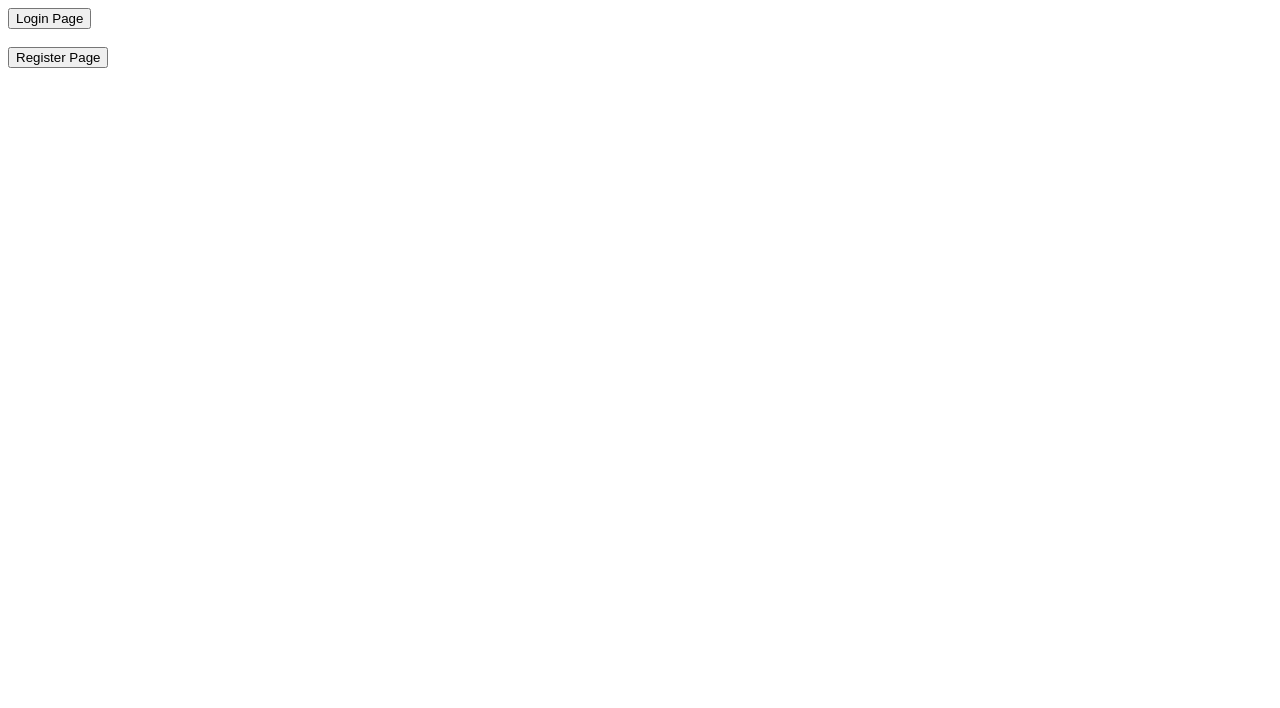
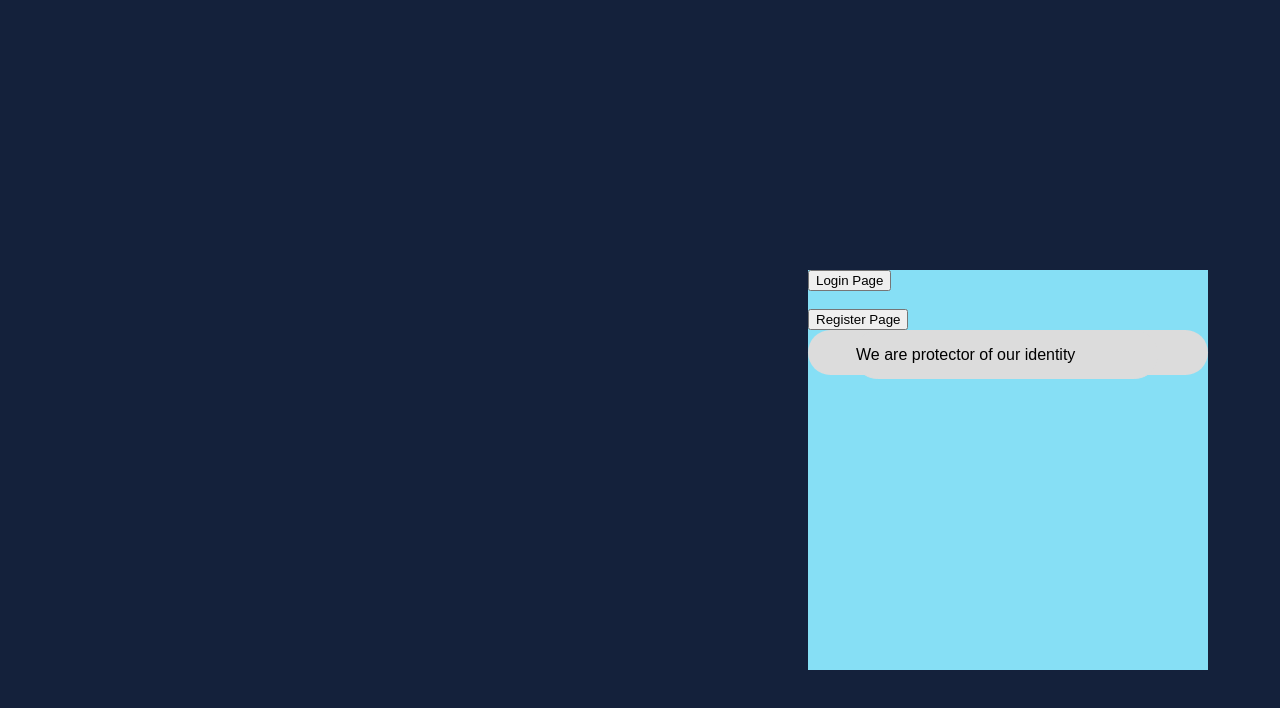
Before and after one commit to ankitverma-123-code/SecureMessaging, a plain HTML site: page app/views/index.html in a window 1280 px wide. Drawn offline with Linux system fonts and the light colour scheme.

Commit message:
backEnd sanitization remaining index frontEnd started

```diff
--- a/app/router/cssFiles.js
+++ b/app/router/cssFiles.js
@@ -3,7 +3,7 @@ const router = new express.Router();
 var path = require('path');
 
 router.get('/',function(req,res){
-    res.sendFile(path.join(__dirname+'./../../public/visualization/chatbox.css'));
+    res.sendFile(path.join(__dirname+'./../../public/visualization/'));
 })
 
 module.exports = router;
--- a/app/views/index.html
+++ b/app/views/index.html
@@ -1,9 +1,13 @@
 <!DOCTYPE html>
 <html>
+
 <head>
     <title>HackApp</title>
+    <link rel="stylesheet" type="text/css" href="/visualization/indexpage.css" />
 </head>
+
 <body>
+    <div id="middleDiv">
         <a href="http://localhost:3000/login/" target="_self">
             <button>
                 Login Page
@@ -16,6 +20,12 @@
                 Register Page
             </button>
         </a>
+        <div class="bar">
+            <input class="searchbar" type="text" value="We are protector of our identity" readonly>
+        </div>
+    </div>
+
 </body>
 </body>
+
 </html>
--- /dev/null
+++ b/public/visualization/indexpage.css
@@ -0,0 +1,32 @@
+body {
+    background-color: #14213B;
+}
+
+#middleDiv {
+    margin-top: 270px;
+    margin-left: 800px;
+    height: 400px;
+    width: 400px;
+    background-color: #86DFF5;
+}
+
+.bar {
+    height: 45px;
+    width: 400px;
+    border-radius: 30px;
+    background-color: #dcdcdc;
+}
+
+.searchbar {
+    height: 45px;
+    width: 300px;
+    font-size: 16px;
+    margin-left: 45px;
+    border-radius: 30px;
+    border: 1px solid #dcdcdc;
+    background-color: #dcdcdc;
+}
+
+.searchbar:hover {
+    box-shadow: 1px 1px 8px 1px #dcdcdc;
+}
```
Also changed, not shown: app/router/chatbox.js (+28 -7 lines), app/router/login.js (+0 -25 lines). Lines whose indentation alone changed are shown as unchanged.
